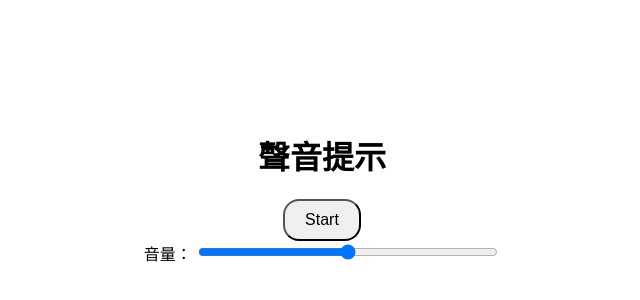
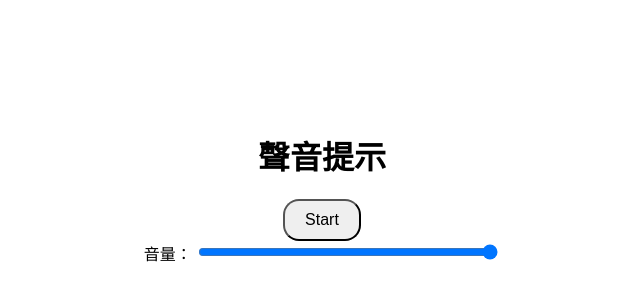
Before and after one commit to YouCheng1126/YouCheng1126.github.io, a plain HTML site: page index.html in a window 1280 px wide. Shown: the part 220-520 px from the top of the page, without its empty margins (318-958 px from the left). Drawn offline with Linux system fonts and the light colour scheme.

Commit message:
Update index.html

```diff
--- a/index.html
+++ b/index.html
@@ -43,7 +43,7 @@
 
     <div class="slider-container">
         <label for="volume">音量：</label>
-        <input type="range" id="volume" min="0" max="1" step="0.01" value="0.5">
+        <input type="range" id="volume" min="0" max="1" step="0.01" value="1">
     </div>
 
     <script>
```
